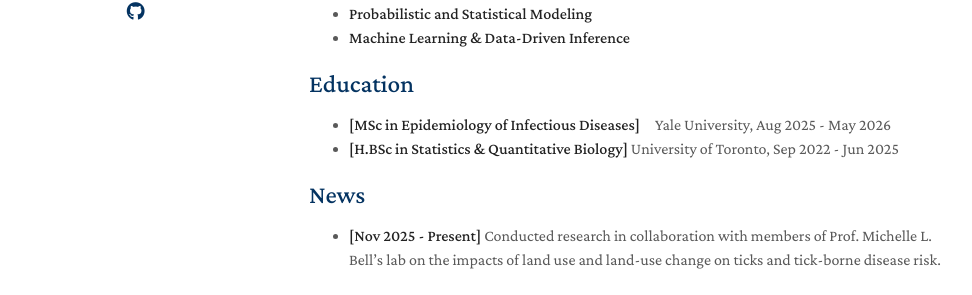
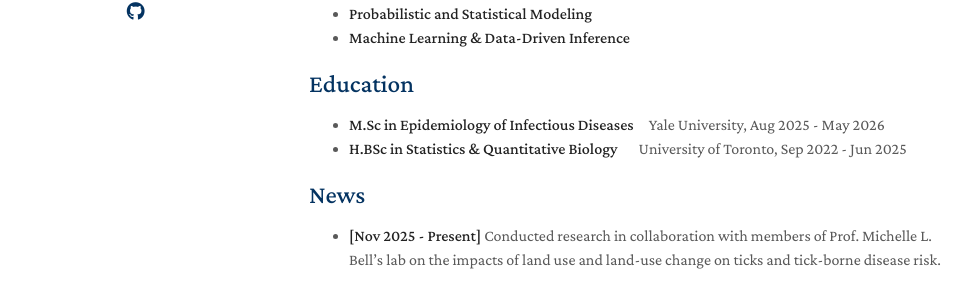
Before and after one commit to hanyvwang/hanyvwang.github.io, a Jekyll site: the page built from index.md, in a window 1280 px wide and 900 px high. Shown: the part 385-680 px from the top of the window, without its empty margins (161-1133 px from the left). Built offline with Jekyll 4.4.1, drawn with Linux system fonts in a browser that asks for light colours; a style sheet for code colours, icons or effects is not loaded; our own code applies the rules of GitHub Pages for plain Markdown files.

Commit message:
Correct formatting for education section in index.md

```diff
--- a/index.md
+++ b/index.md
@@ -16,8 +16,8 @@ I am an MSc student in Epidemiology of Infectious Diseases (Quantitative Special
 
 ## Education
 
-- **[MSc in Epidemiology of Infectious Diseases]**    &nbsp;&nbsp;&nbsp;&nbsp;Yale University, Aug 2025 - May 2026
-- **[H.BSc in Statistics & Quantitative Biology]**    University of Toronto, Sep 2022 - Jun 2025
+- **M.Sc in Epidemiology of Infectious Diseases**    &nbsp;&nbsp;&nbsp;&nbsp;Yale University, Aug 2025 - May 2026
+- **H.BSc in Statistics & Quantitative Biology**    &nbsp;&nbsp;&nbsp;&nbsp;&nbsp;&nbsp;University of Toronto, Sep 2022 - Jun 2025
 
 ## News
 
```
